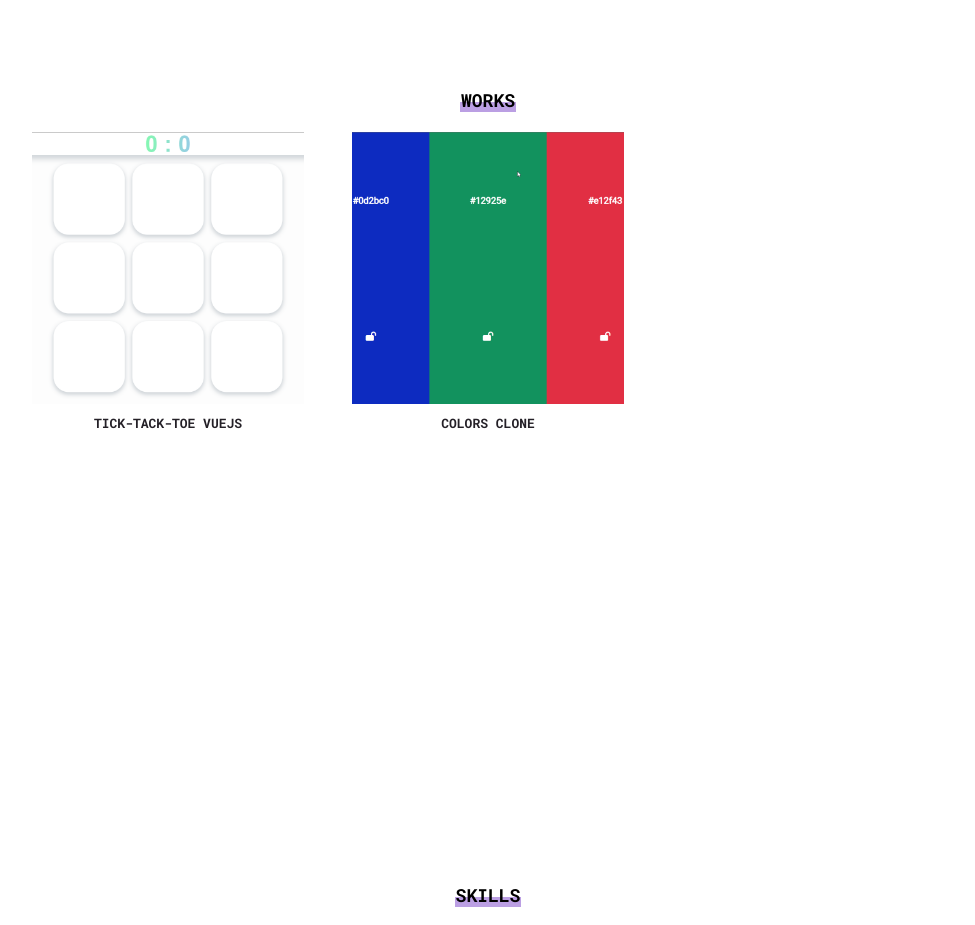
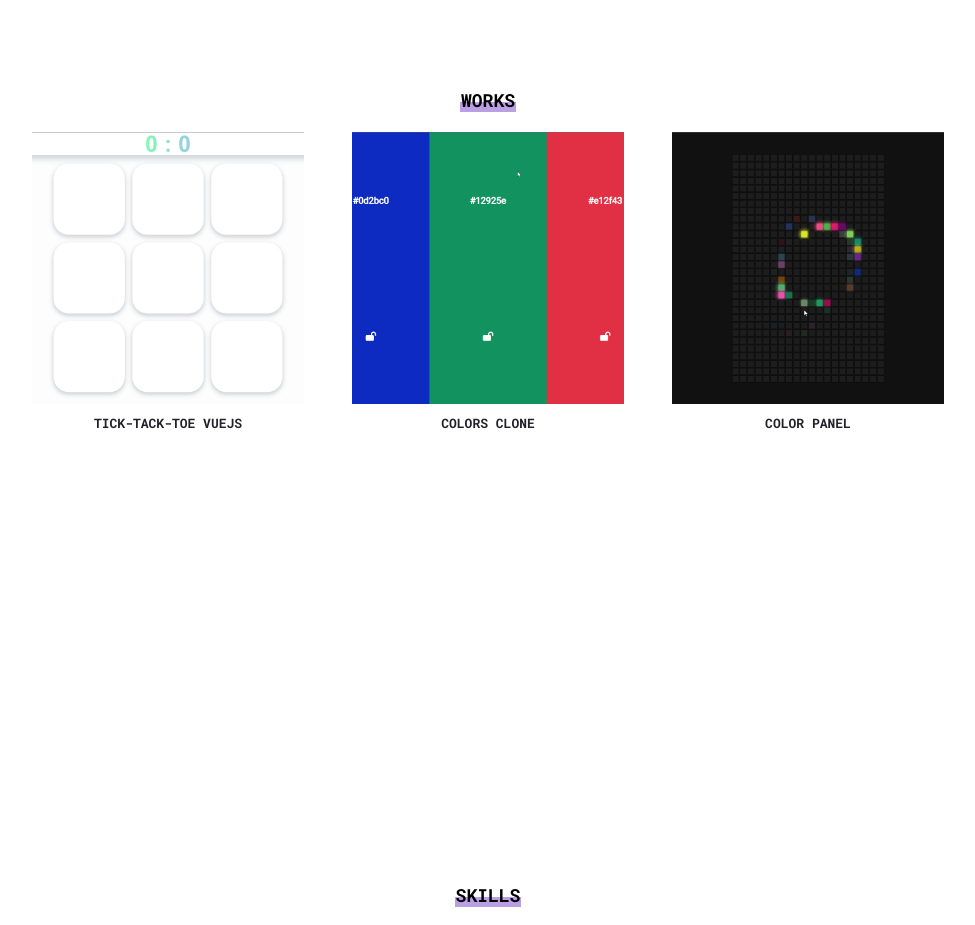
Before and after one commit to UladzislauPapliouka/Portfolio, a React (Create React App) app: page / in a window 1280 px wide. Shown: the part 2540-3465 px from the top of the page, without its empty margins (152-1127 px from the left). Built offline with nearby package versions, Linux system fonts and the light colour scheme.

Commit message:
Added color panel

```diff
--- a/src/Components/WorkExamplesBlock.tsx
+++ b/src/Components/WorkExamplesBlock.tsx
@@ -4,6 +4,7 @@ import {Container} from "../Conteiners/Container";
 import {Work} from "./Work";
 import tickTackToe from "../assets/PHOTOS/tic-tac-toe.png";
 import colorsClone from "../assets/PHOTOS/colors.png"
+import colorsPanel from "../assets/PHOTOS/colorPanel.png"
 
 
 
@@ -14,6 +15,7 @@ export const WorkExamplesBlock: FC = () => {
       <div className={styles.worksContainer}>
         <Work title={"Tick-tack-toe VueJS"} src={tickTackToe} link={"https://uladzislaupapliouka.github.io/tick-tack-toe-vuejs/"}/>
         <Work title={"Colors Clone"} src={colorsClone} link={"https://uladzislaupapliouka.github.io/color-clone/"}/>
+        <Work title={"Color Panel"} src={colorsPanel} link={"https://uladzislaupapliouka.github.io/color-board/"}/>
       </div>
     </Container>
   );
```
